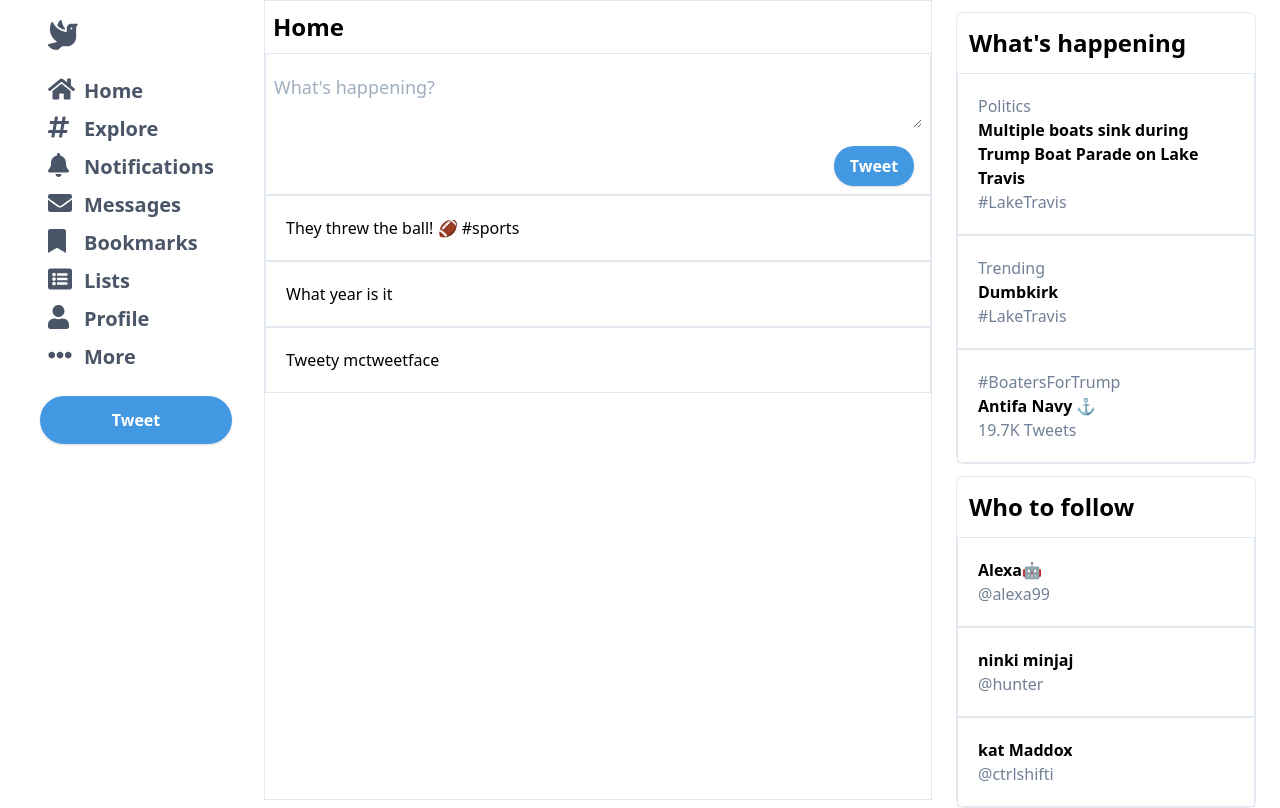
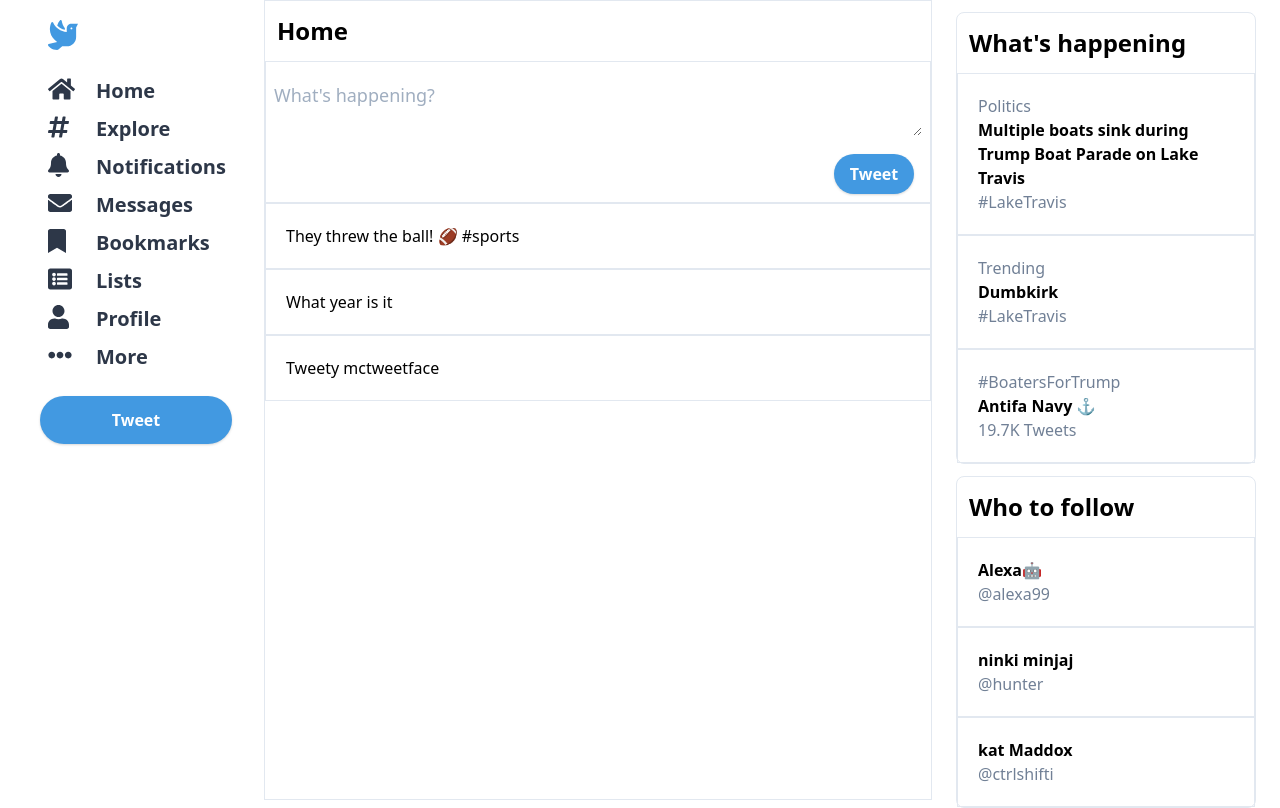
Before and after one commit to danielrobertson/twitter-clone, a Next.js app: page / in a window 1280 px wide. Built offline with nearby package versions, Linux system fonts and the light colour scheme.

Commit message:
nav colors

```diff
--- a/components/nav.js
+++ b/components/nav.js
@@ -27,20 +27,20 @@
   return (
     <nav>
       <FontAwesomeIcon
-        className="text-3xl m-5 ml-12 text-gray-700"
+        className="text-3xl m-5 ml-12 text-blue-500"
         icon={faDove}
       />
       <ul className="justify-between items-center pl-12 p-">
         {navigations.map((n) => (
           <li key={n.label} className="flex text-xl py-1">
-            <div className="w-5">
+            <div className="w-8">
               <FontAwesomeIcon
-                className="text-gray-700 text-2xl"
+                className="text-gray-800 text-2xl"
                 icon={n.icon}
               />
             </div>
             <Link href={n.href}>
-              <a className="pl-4 font-semibold text-gray-700 no-underline">
+              <a className="pl-4 font-semibold text-gray-800 no-underline">
                 {n.label}
               </a>
             </Link>
@@ -49,7 +49,7 @@
       </ul>
       <div className="my-5 pl-10 pr-8">
         <button
-          className="w-48 bg-blue-500 hover:bg-blue-700 duration-300 font-semibold text-white shadow py-3 rounded-full"
+          className="w-48 bg-blue-500 hover:bg-blue-800 duration-300 font-semibold text-white shadow py-3 rounded-full"
           type="submit"
         >
           Tweet
--- a/pages/index.js
+++ b/pages/index.js
@@ -11,7 +11,7 @@
         <Nav />
       </div>
       <div className="flex-grow border">
-        <h2 className="text-2xl font-bold p-2">Home</h2>
+        <h2 className="text-2xl font-bold p-3">Home</h2>
         <CreateTweet />
         <TweetFeed />
       </div>
```
